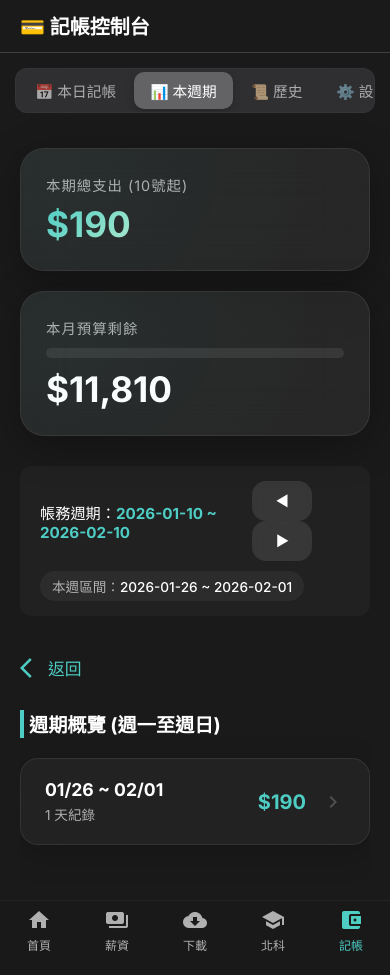
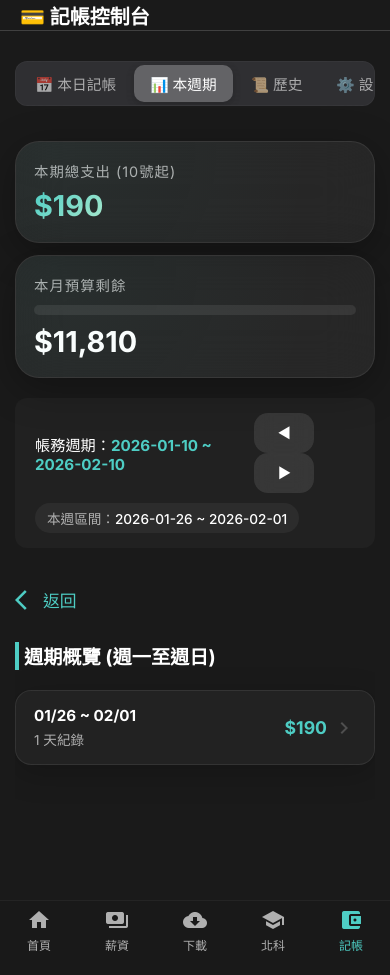
Before and after one commit to wie-shih-chen/toolbox-web-app, a Flask app: page /expense/ in a window 390 px wide. Run offline with Flask 3, Linux system fonts and the light colour scheme.

Commit message:
UX Polish: Mobile optimization for Expense tool (Responsive navigation, bottom-sheet style modals, tightened mobile layouts)

```diff
--- a/static/css/expense.css
+++ b/static/css/expense.css
@@ -411,16 +411,72 @@ input[type="time"].input-pill::-webkit-calendar-picker-indicator {
     gap: 15px;
 }
 
-@media (max-width: 768px) {
+@media (max-width: 600px) {
     .expense-summary-grid {
         grid-template-columns: 1fr;
+        gap: 12px;
+        margin-bottom: 20px;
     }
 
-    .modal-body .form-row {
-        grid-template-columns: 1fr;
+    .expense-summary-card {
+        padding: 18px;
     }
 
-    .expense-dashboard {
-        padding: 0 5px;
+    .expense-summary-card .value {
+        font-size: 1.8rem;
+    }
+
+    .week-summary-card,
+    .day-summary-card {
+        padding: 15px 18px;
+        border-radius: 16px;
+    }
+
+    .card-amount {
+        font-size: 1.1rem;
+        margin-right: 5px;
+    }
+
+    .week-title,
+    .day-title {
+        font-size: 0.95rem;
+    }
+
+    /* Mobile-Native Modal Feel */
+    .modal-content {
+        width: 100%;
+        height: auto;
+        max-height: 90vh;
+        margin: 0;
+        position: fixed;
+        bottom: 0;
+        left: 0;
+        border-radius: 24px 24px 0 0;
+        transform: translateY(100%);
+        transition: transform 0.3s cubic-bezier(0.32, 1, 0.23, 1);
+        padding-bottom: env(safe-area-inset-bottom);
+    }
+
+    .modal.show .modal-content {
+        transform: translateY(0);
+    }
+
+    .modal-body {
+        padding: 20px;
+    }
+
+    .date-time-row {
+        flex-direction: column;
+        align-items: stretch;
+        gap: 8px;
+    }
+
+    .pills-container {
+        flex-direction: row;
+    }
+
+    #openAddExpenseBtn {
+        height: 55px;
+        font-size: 1.05rem;
     }
 }
--- a/static/css/style.css
+++ b/static/css/style.css
@@ -46,6 +46,42 @@ a {
 }
 
 /* Layout */
+/* Responsive Mobile Overrides */
+@media (max-width: 768px) {
+    .salary-nav {
+        margin: 15px 10px;
+        padding: 4px;
+        gap: 2px;
+        justify-content: space-between;
+    }
+
+    .salary-nav-item {
+        padding: 8px 10px;
+        font-size: 0.8rem;
+        flex: 1;
+        text-align: center;
+        white-space: nowrap;
+    }
+
+    .main-content {
+        padding-bottom: 80px;
+        /* Space for mobile bottom nav */
+    }
+
+    .content-area {
+        padding: 15px;
+        /* Tighter padding on mobile */
+    }
+
+    .top-bar {
+        padding: 15px 20px;
+    }
+
+    .page-title {
+        font-size: 1.25rem;
+    }
+}
+
 .app-container {
     display: flex;
     height: 100vh;
```
